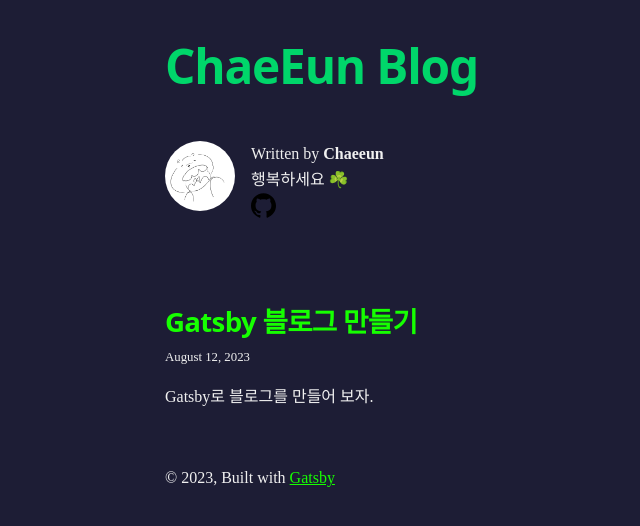
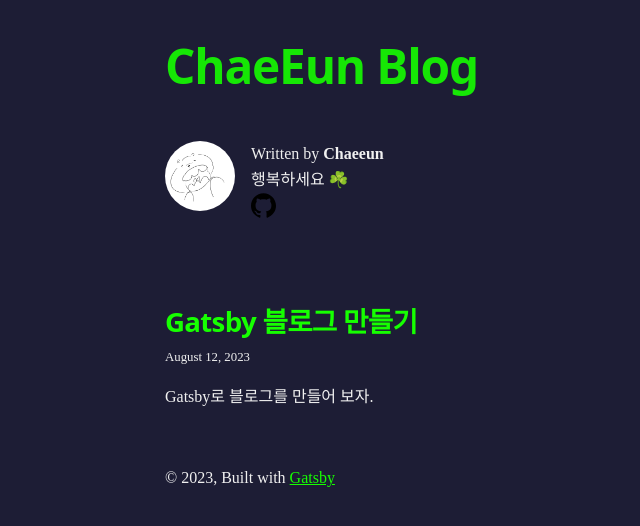
Before and after one commit to coconu6956/coconu6956.github.io, a Gatsby site: page / in a window 1280 px wide. Shown: the whole page, without its empty margins (159-799 px from the left). Built offline with nearby package versions, Linux system fonts and the light colour scheme; Gatsby itself is replaced by a stand-in of ours; a web font is replaced by a local one.

Commit message:
title color change
큰 제목 색 변경

```diff
--- a/src/style.css
+++ b/src/style.css
@@ -55,7 +55,7 @@
   --color-text: #f0f0f0;
   --color-text-light: #4f5969;
   --color-heading: #ECFEEF;
-  --color-heading-black: #00D66A;
+  --color-heading-black: #15ff00e4;
   --color-accent: #8BFFB1;
   --color-background: #1D1D35;
 }
```
